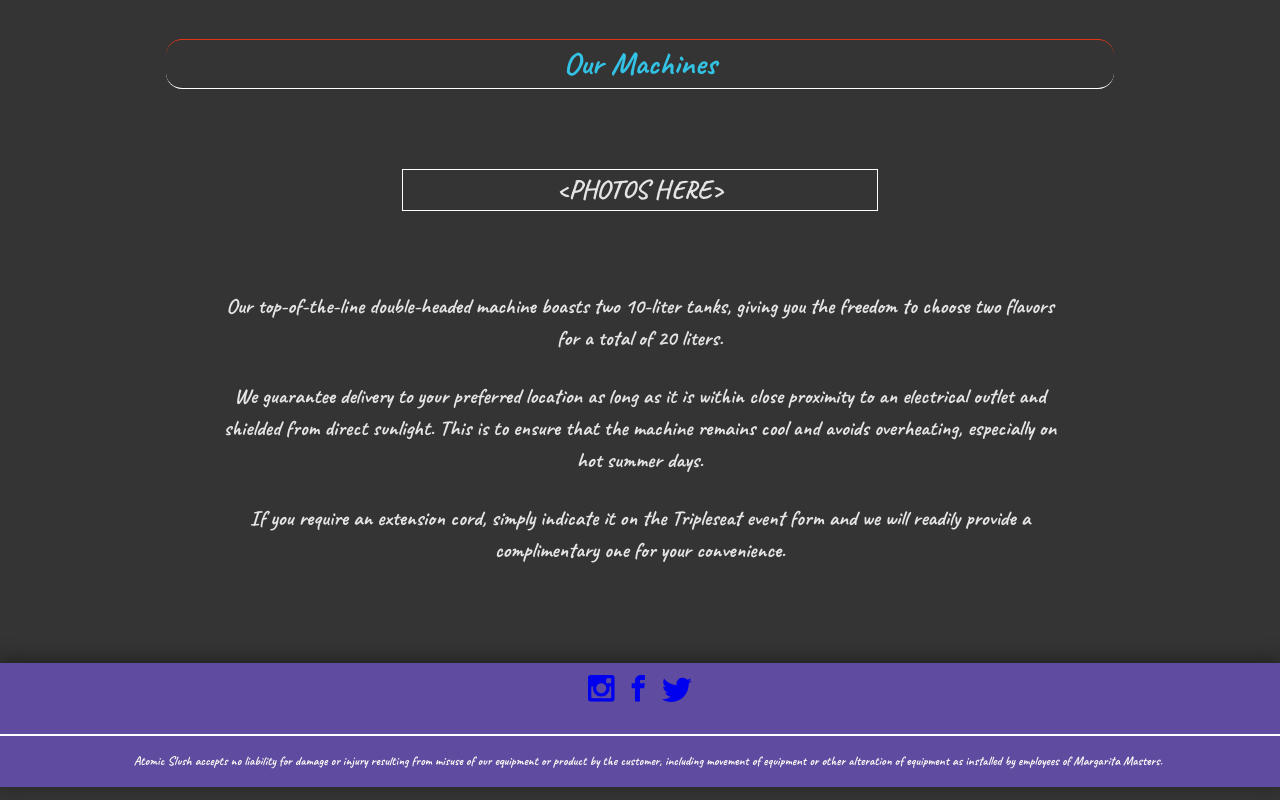
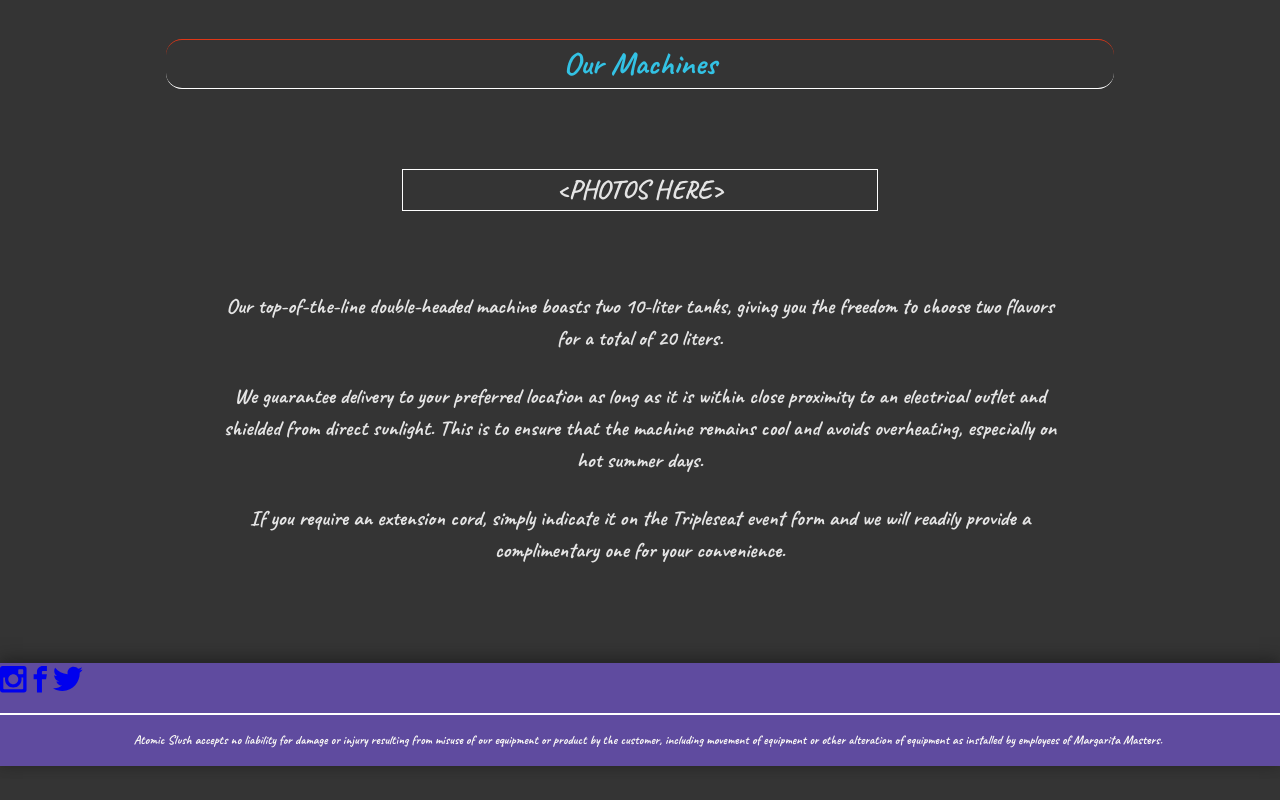
Before and after one commit to JaynewDee/atomic-slush, a React (Vite) app in the folder client/: page /about in a window 1280 px wide. Shown: the part 1662-2462 px from the top of the page. After the commit the page ends 2441 px from the top, so only its background shows below. Built offline with nearby package versions, Linux system fonts and the light colour scheme; a web font is replaced by a local one.

Commit message:
deployment testing of new about layout

```diff
--- a/client/src/components/Dropdown.tsx
+++ b/client/src/components/Dropdown.tsx
@@ -1,4 +1,4 @@
-import React, { useState, useEffect } from 'react'
+import { useState, useEffect } from 'react'
 import "./dropdown.css"
 import Social from './Header/Social'
 import { Links, NavProps } from './Navbar'
--- a/client/src/components/Header/Header.tsx
+++ b/client/src/components/Header/Header.tsx
@@ -1,6 +1,5 @@
 import { Link } from 'react-router-dom';
 import { Dropdown } from '../Dropdown';
-import Social from './Social'
 import "./header.css";
 import { NavProps } from '../Navbar';
 
@@ -9,7 +8,6 @@ const Header = ({ activeView, setActiveView }: NavProps) => {
         <section className="header-section">
             <div className="tip-top">
                 <Link to={"/"}>ATOMIC</Link>
-
                 <Dropdown activeView={activeView} setActiveView={setActiveView} />
             </div>
         </section>
--- a/client/src/components/Header/Social.tsx
+++ b/client/src/components/Header/Social.tsx
@@ -1,5 +1,4 @@
 import { ImInstagram, ImFacebook, ImTwitter } from 'react-icons/im'
-import React from 'react'
 
 const Social = () => {
     return (
--- a/client/src/components/Header/Strip.tsx
+++ b/client/src/components/Header/Strip.tsx
@@ -1,5 +1,3 @@
-import React from 'react'
-
 const Strip = () => {
     return (
         <header className="strip">
--- a/client/src/components/Header/header.css
+++ b/client/src/components/Header/header.css
@@ -21,22 +21,6 @@
   cursor: pointer;
 }
 
-.social-links {
-  display: flex;
-  justify-content: center;
-  align-items: center;
-  padding: 0.66rem 2rem;
-  margin: auto auto 0;
-}
-
-.social-links > a {
-  margin: 0 0.33rem;
-}
-
-.social-icon {
-  transition: all 0.11s;
-}
-
 .social-icon:hover {
   color: var(--orange);
   transform: scale(1.1);
--- a/client/src/pages/About/About.tsx
+++ b/client/src/pages/About/About.tsx
@@ -1,4 +1,4 @@
-import { useState, useRef } from 'react'
+import { useRef } from 'react'
 import "./about.css"
 import { useIsVisible } from '../../hooks';
 //import { FaHandHoldingHeart as Heart, FaPeopleCarry as People } from 'react-icons/fa'
@@ -17,13 +17,13 @@ const About = () => {
   return (
     <div className="about-page">
       {/* <AboutNav displayState={displayState} setDisplayState={setDisplayState} /> */}
-      <div className="about-section" ref={ref1}>
+      <div className="about-section">
         <h2 className="about-section-header">
           {/* {Heart({ color: "var(--orange)", className: "about-icon" })} */}
           <span style={is1Visible ? visibleStyles : invisStyles}>Who We Are
           </span>
         </h2>
-        <section>
+        <section ref={ref1}>
           <p style={{ fontSize: "1.66rem", margin: "5rem auto", border: "1px solid white", width: "50%" }}>{"<PHOTOS HERE>"}</p>
         </section>
         <section className="about-section-content">
@@ -41,23 +41,23 @@ const About = () => {
           </p>
         </section>
       </div>
-      <div className="about-section" ref={ref2}>
+      <div className="about-section">
         <h2 className="about-section-header">
           {/* {People({ color: "var(--orange)", className: "about-icon" })} */}
           <span style={is2Visible ? visibleStyles : invisStyles}>Why We Do It
           </span>
         </h2>
-        <section>
+        <section ref={ref2}>
           <p style={{ fontSize: "1.66rem", margin: "5rem auto", border: "1px solid white", width: "50%" }}>{"<PHOTOS HERE>"}</p>
         </section>
       </div>
-      <div className="about-section" ref={ref3}>
+      <div className="about-section">
         <h2 className="about-section-header">
           {/* {Machine({ color: "var(--orange)", className: "about-icon" })} */}
           <span style={is3Visible ? visibleStyles : invisStyles}>Our Machines
           </span>
         </h2>
-        <section>
+        <section ref={ref3}>
           <p style={{ fontSize: "1.66rem", margin: "5rem auto", border: "1px solid white", width: "50%" }}>{"<PHOTOS HERE>"}</p>
         </section>
         <section className="about-section-content">
```
